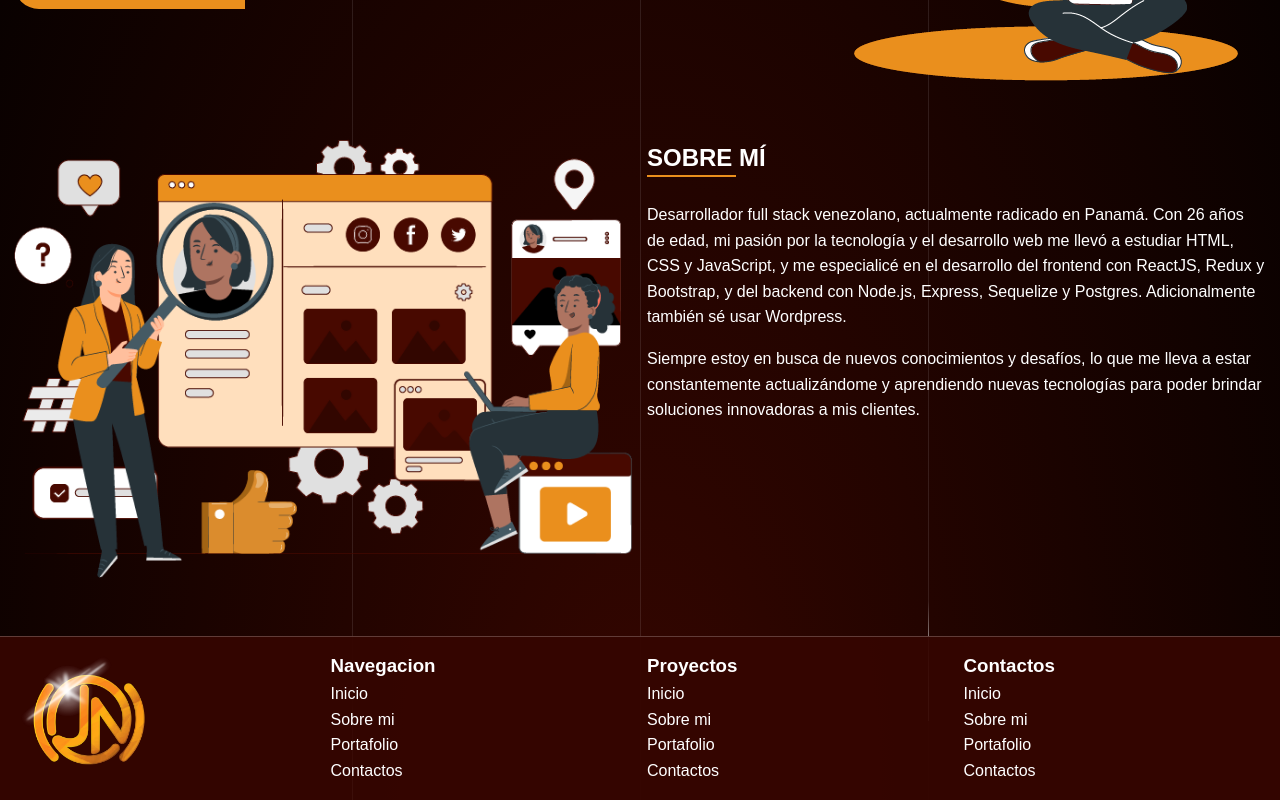
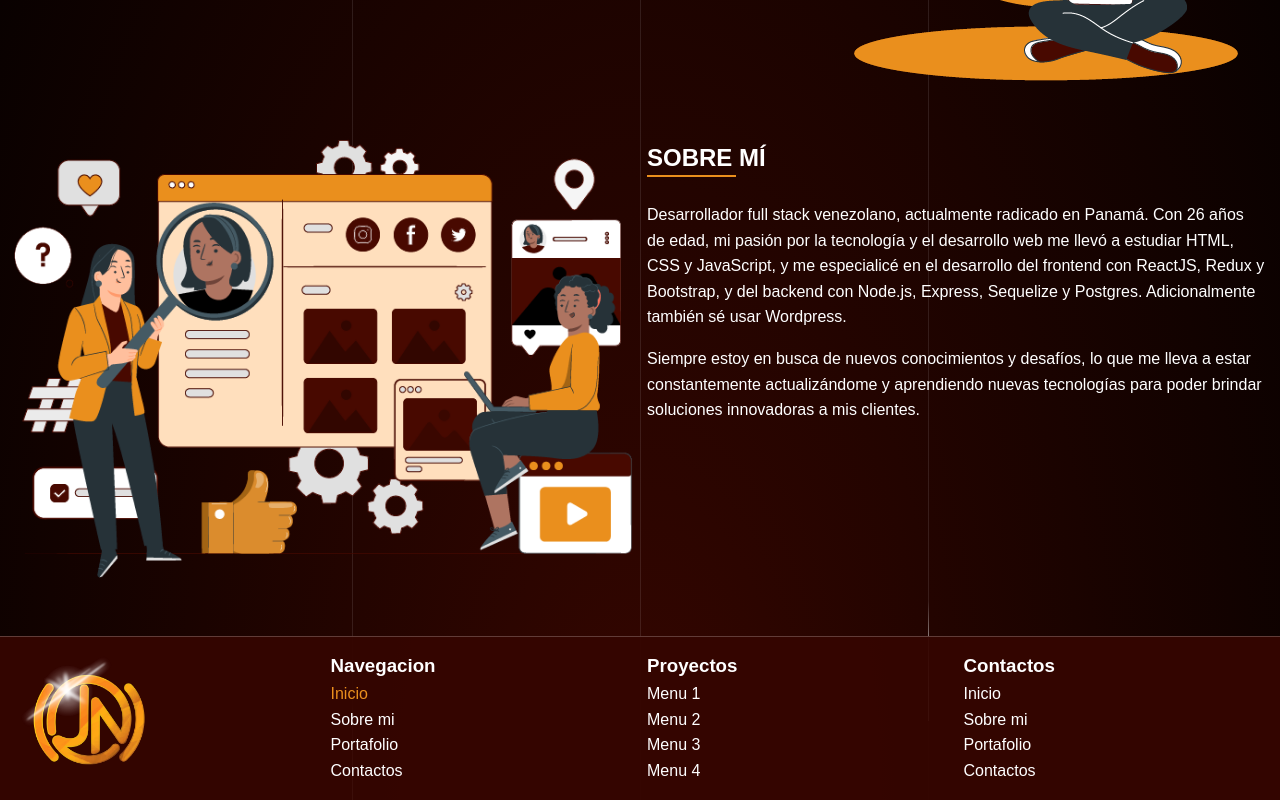
Before and after one commit to jhorman9/portafolio-2024-06, a React (Vite) app: page / in a window 1280 px wide. Shown: the part 492-1292 px from the top of the page. Built offline with nearby package versions, Linux system fonts and the light colour scheme.

Commit message:
Ajustando el footer

```diff
--- a/src/components/FooterComponents/Footer.tsx
+++ b/src/components/FooterComponents/Footer.tsx
@@ -1,29 +1,32 @@
 import { Link } from 'react-router-dom';
 import logoType from '../../assets/images/logo/logo-jhorman-nieto.png';
 import '../../styles/footer.css';
+import { NavLink } from 'react-router-dom';
 
 export const Footer = () => {
   return (
     <footer>
       <div>
-        <img src={logoType} alt="Logo de Jhorman Nieto P" title='Logo de Jhorman Nieto' loading='lazy' width={150} height={200}/>
+        <Link to='/'>
+          <img src={logoType} alt="Logo de Jhorman Nieto P" title='Logo de Jhorman Nieto' loading='lazy' width={150} height={200}/>
+        </Link>
       </div>
       <div>
         <h3>Navegacion</h3>
         <ul>
-          <li><Link to="/">Inicio</Link></li>
-          <li><Link to="/">Sobre mi</Link></li>
-          <li><Link to="/">Portafolio</Link></li>
-          <li><Link to="/">Contactos</Link></li>
+          <li><NavLink className={({ isActive, isPending }) => isPending ? "pending" : isActive ? "active" : ""} to="/">Inicio</NavLink></li>
+          <li><NavLink className={({ isActive, isPending }) => isPending ? "pending" : isActive ? "active" : ""} to="/about">Sobre mi</NavLink></li>
+          <li><NavLink className={({ isActive, isPending }) => isPending ? "pending" : isActive ? "active" : ""} to="/projects">Portafolio</NavLink></li>
+          <li><NavLink className={({ isActive, isPending }) => isPending ? "pending" : isActive ? "active" : ""} to="/contact">Contactos</NavLink></li>
         </ul>
       </div>
       <div>
         <h3>Proyectos</h3>
         <ul>
-          <li><Link to="/">Inicio</Link></li>
-          <li><Link to="/">Sobre mi</Link></li>
-          <li><Link to="/">Portafolio</Link></li>
-          <li><Link to="/">Contactos</Link></li>
+          <li><Link to="/">Menu 1</Link></li>
+          <li><Link to="/">Menu 2</Link></li>
+          <li><Link to="/">Menu 3</Link></li>
+          <li><Link to="/">Menu 4</Link></li>
         </ul>
       </div>
       <div>
--- a/src/components/HeaderComponents/Header.tsx
+++ b/src/components/HeaderComponents/Header.tsx
@@ -2,6 +2,7 @@ import { NavLink } from "react-router-dom";
 import '../../styles/header.css';
 import logoPNG from '../../assets/images/logo/logo-jhorman-nieto.png';
 import useWindowDimensions from "../../hooks/useWindowDimensions";
+import { Link } from "react-router-dom";
 
 export const Header = () => {
 
@@ -9,9 +10,9 @@ export const Header = () => {
 
   return (
     <header>
-      <div className="logo">
+      <Link to='/' className="logo">
         <img src={logoPNG} loading="eager" width={100} height={100} title="logo" alt="react logo" />
-      </div>
+      </Link>
       {
         width < 768 ?
         <svg viewBox="0 0 100 80" width="40" height="40" xmlns="http://www.w3.org/2000/svg">
@@ -26,7 +27,7 @@ export const Header = () => {
               <NavLink className={({ isActive, isPending }) => isPending ? "pending" : isActive ? "active" : ""} to="/">INICIO</NavLink>
             </li>
             <li>
-              <NavLink className={({ isActive, isPending }) => isPending ? "pending" : isActive ? "active" : ""} to="/about">SOBRE MI</NavLink>
+              <NavLink className={({ isActive, isPending }) => isPending ? "pending" : isActive ? "active" : ""} to="/about">SOBRE M&#205;</NavLink>
             </li>
             <li>
               <NavLink className={({ isActive, isPending }) => isPending ? "pending" : isActive ? "active" : ""} to="/projects">PORTAFOLIO</NavLink>
--- a/src/pages/HomePages/HomePage.tsx
+++ b/src/pages/HomePages/HomePage.tsx
@@ -9,7 +9,7 @@ export const HomePage = () => {
       <div className='homePage_header'>
         <h1 className='title_page'>Hola, <span>mi nombre es <span className='color'>Jhorman Nieto</span></span></h1>
         <h2>Desarrollador Full Stack</h2>
-        <p className='description-txt'>¡Hola! Soy un desarrollador <span className="color">FULL STACK </span> con experiencia en HTML, CSS, JavaScript, ReactJS, Redux, Bootstrap, Node.js, Express, Sequelize, PostgresSQL y Wordpress. Mi pasión por el desarrollo web me ha llevado a crear aplicaciones web innovadoras y eficientes que mejoran la experiencia del usuario. Si estás buscando un desarrollador Full Stack, estás en el lugar correcto. ¡Echa un vistazo a mis proyectos y contáctame para trabajar juntos!</p> <br />
+        <p className='description-txt'>¡Hola! Soy un desarrollador <span className="color">FULL STACK </span> con experiencia en HTML, CSS, JavaScript, ReactJS, Redux, Bootstrap, Node.js, Express, Sequelize, PostgresSQL y Wordpress. Mi pasión por el desarrollo web me ha llevado a crear aplicaciones web innovadoras y eficientes que mejoran la experiencia del usuario. Si estás buscando un desarrollador Full Stack, estás en el lugar correcto. ¡Echa un vistazo a mis proyectos y contáctame para trabajar juntos!</p>
         <button className='btn-primary'>Descargar Curriculum</button>
       </div>
       <div>
--- a/src/styles/HomePage.css
+++ b/src/styles/HomePage.css
@@ -29,7 +29,7 @@
 }
 
 .homePage button{
-    margin-top: 7px;
+    margin-top: 12px;
 }
 
 .homePage_2{
--- a/src/styles/footer.css
+++ b/src/styles/footer.css
@@ -38,3 +38,7 @@ footer ul{
     padding: 0;
     list-style: none;
 }
+
+footer ul li a.active{
+    color: var(--color-primary);
+}
--- a/src/styles/index.css
+++ b/src/styles/index.css
@@ -8,6 +8,7 @@
   margin: 0;
   padding: 0;
   box-sizing: border-box !important;
+
 }
 
 body {
@@ -20,7 +21,28 @@ body {
   position: relative;
   font-family: sans-serif;
   overflow-x: hidden;
-  background: radial-gradient(ellipse at bottom, #350600 0%, #000000 100%)
+  background: radial-gradient(ellipse at bottom, #350600 0%, #000000 100%);
+  scrollbar-color: #350600 #f1f1f1;
+  scrollbar-width: thin;
+}
+
+*::-webkit-scrollbar {
+  width: 12px;
+  height: 12px;
+}
+
+*::-webkit-scrollbar-track {
+  background: var(--color-primary);
+}
+
+*::-webkit-scrollbar-thumb {
+  background: #350600;
+  border-radius: 10px;
+  border: 2px solid var(--color-primary);
+}
+
+*::-webkit-scrollbar-corner {
+  background: #f1f1f1;
 }
 
 h1.title_page {
```
